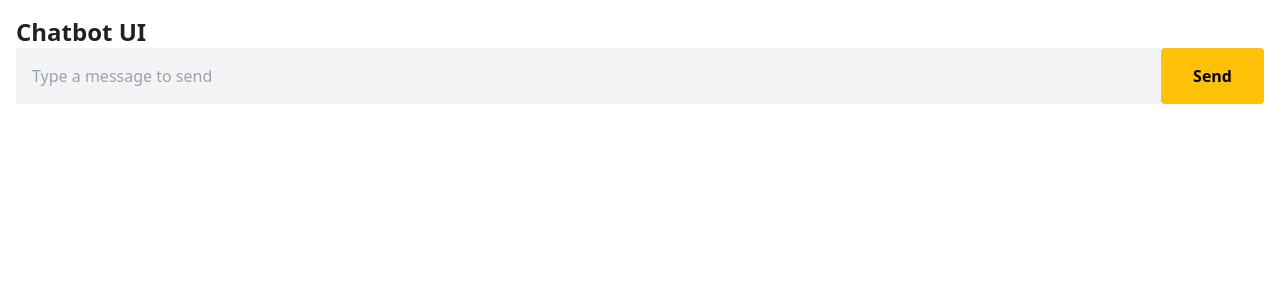
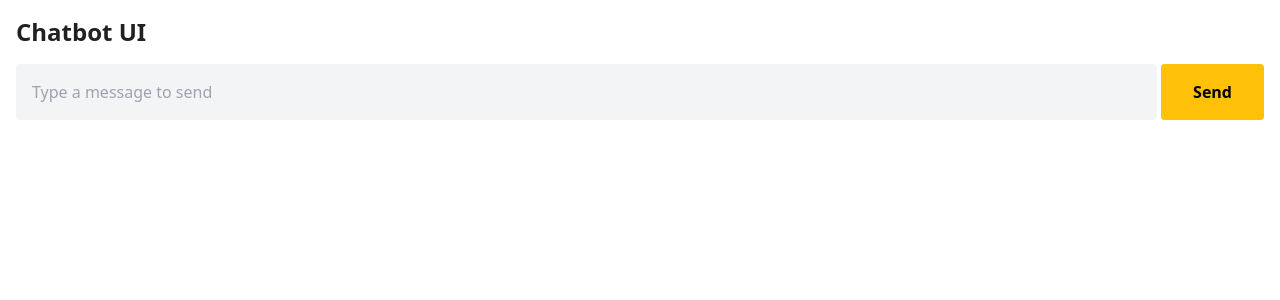
Before and after one commit to jonada182/pantry-chef, a React (Vite) app: page / in a window 1280 px wide. Shown: the top 300 px of the page. Built offline with nearby package versions, Linux system fonts and the light colour scheme; the HTML template or start-up script is replaced by a standard one.

Commit message:
Add gapSizes helper

```diff
--- a/src/components/FlexCol.tsx
+++ b/src/components/FlexCol.tsx
@@ -1,4 +1,5 @@
 import React from "react";
+import { gapSizes } from "../helpers";
 
 type Props = {
   children?: React.ReactNode;
@@ -7,7 +8,7 @@ type Props = {
 };
 
 export function FlexCol({ children, className = ``, gap = 0 }: Props) {
-  const gapClass = `gap-${ gap }`;
+  const gapClass = gapSizes[gap];
   return (
     <div className={`flex flex-col ${gapClass} ${className}`}>{ children }</div>
   );
--- a/src/components/FlexRow.tsx
+++ b/src/components/FlexRow.tsx
@@ -1,3 +1,5 @@
+import { gapSizes } from "../helpers";
+
 type Props = {
   children?: React.ReactNode;
   className?: string;
@@ -5,7 +7,7 @@ type Props = {
 };
 
 export function FlexRow({ children, className = ``, gap = 0 }: Props) {
-  const gapClass = `gap-${ gap }`;
+  const gapClass = gapSizes[gap];
   return (
     <div className={`flex flex-row ${gapClass} ${className}`}>{ children }</div>
   );
--- /dev/null
+++ b/src/helpers/gapSizes.ts
@@ -0,0 +1,20 @@
+export const gapSizes = [
+  "gap-0",
+  "gap-1",
+  "gap-2",
+  "gap-3",
+  "gap-4",
+  "gap-5",
+  "gap-6",
+  "gap-8",
+  "gap-10",
+  "gap-12",
+  "gap-16",
+  "gap-20",
+  "gap-24",
+  "gap-32",
+  "gap-40",
+  "gap-48",
+  "gap-56",
+  "gap-64",
+];
--- a/src/helpers/index.ts
+++ b/src/helpers/index.ts
@@ -1 +1,2 @@
 export { API } from "./API";
+export { gapSizes } from "./gapSizes";
```
